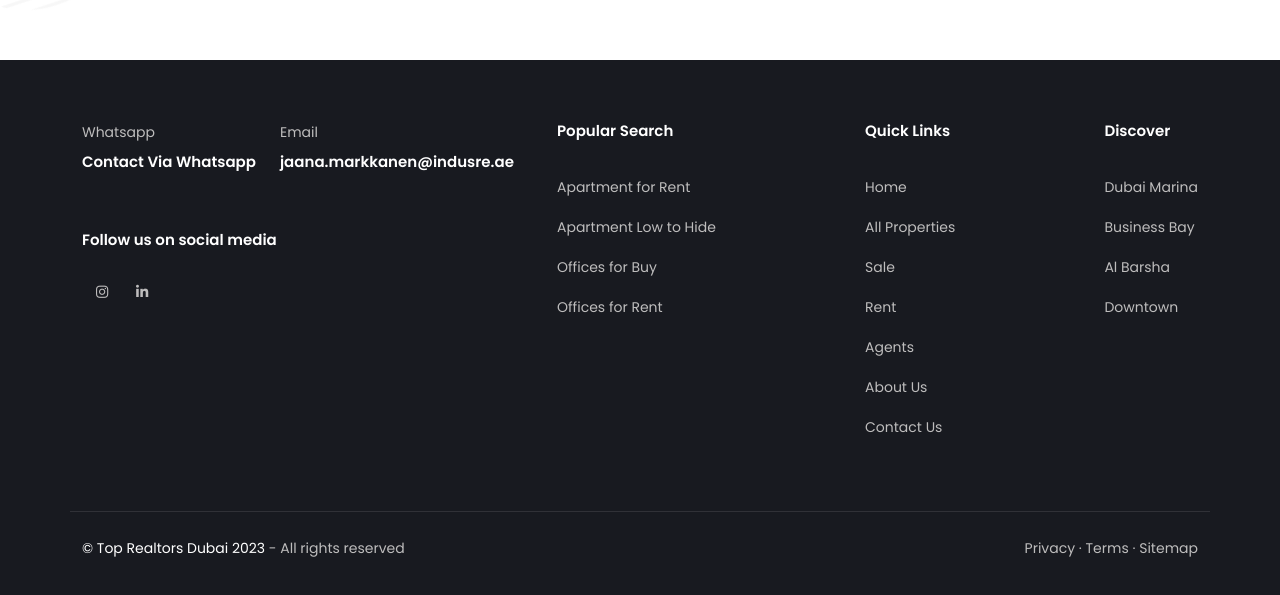
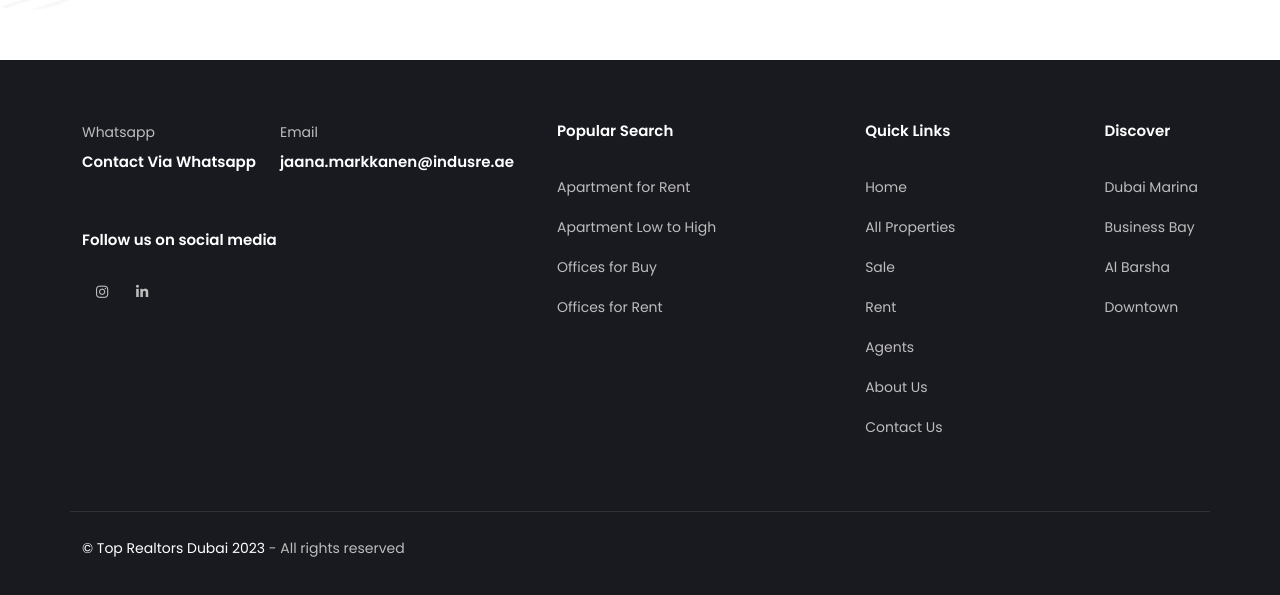
Before and after one commit to indusRealEstate/jaana-web, a Next.js app: page /faq in a window 1280 px wide. Shown: the part 1902-2497 px from the top of the page. Built offline with nearby package versions, Linux system fonts and the light colour scheme.

Commit message:
feat: :art: last commit 12/10/23

```diff
--- a/src/app/home/page.js
+++ b/src/app/home/page.js
@@ -90,7 +90,7 @@ const HomePage = () => {
       {/* End Explore property-city */}
 
       {/* Popular Property */}
-      <section className="pt-0 pb60" style={{marginTop:"3rem;"}}>
+      <section className="pt-0 pb60" style={{marginTop:"3rem"}}>
         <div className="container">
           <FilterProperties />
         </div>
--- a/src/components/common/default-footer/Copyright.js
+++ b/src/components/common/default-footer/Copyright.js
@@ -41,7 +41,7 @@ const Footer = () => {
         </div>
         {/* End .col-sm-6 */}
 
-        <div className="col-sm-6">
+        {/* <div className="col-sm-6">
           <div className="text-center text-lg-end">
             <p className="footer-menu ff-heading text-gray">
               {footerMenuItems.map((item, index) => (
@@ -54,7 +54,7 @@ const Footer = () => {
               ))}
             </p>
           </div>
-        </div>
+        </div> */}
         {/* End .col-sm-6 */}
       </div>
     </div>
--- a/src/components/common/default-footer/MenuWidget.js
+++ b/src/components/common/default-footer/MenuWidget.js
@@ -5,10 +5,10 @@ const MenuWidget = () => {
     {
       title: "Popular Search",
       links: [
-        { label: "Apartment for Rent", href: "#" },
-        { label: "Apartment Low to Hide", href: "#" },
-        { label: "Offices for Buy", href: "#" },
-        { label: "Offices for Rent", href: "#" },
+        { label: "Apartment for Rent", href: "/all-properties" },
+        { label: "Apartment Low to High", href: "/all-properties" },
+        { label: "Offices for Buy", href: "/all-properties" },
+        { label: "Offices for Rent", href: "/all-properties" },
       ],
     },
     {
@@ -26,10 +26,10 @@ const MenuWidget = () => {
     {
       title: "Discover",
       links: [
-        { label: "Dubai Marina", href: "#" },
-        { label: "Business Bay", href: "#" },
-        { label: "Al Barsha", href: "#" },
-        { label: "Downtown", href: "#" },
+        { label: "Dubai Marina", href: "/all-properties" },
+        { label: "Business Bay", href: "/all-properties" },
+        { label: "Al Barsha", href: "/all-properties" },
+        { label: "Downtown", href: "/all-properties" },
       ],
     },
   ];
--- a/src/components/home/FilterProperties.js
+++ b/src/components/home/FilterProperties.js
@@ -49,7 +49,6 @@ const FilterProperties = () => {
 
 
 	}, [loaded, allProperties, selectedTag, filteredListings])
-
 	return (
 		<>
 			<div className='row wow fadeInUp mt-5' data-wow-delay='100ms'>
--- a/src/components/property/agency-single/ListingItems.jsx
+++ b/src/components/property/agency-single/ListingItems.jsx
@@ -30,7 +30,7 @@ export default function ListingItemsContainer({agentProp}) {
                 break;
         }
 
-    }, [currentCategory])
+    }, [currentCategory, agentProp])
 
   return (
 <div className="row align-items-center mt20">
--- a/src/components/property/agent-single/SingleAgentCta.js
+++ b/src/components/property/agent-single/SingleAgentCta.js
@@ -19,7 +19,7 @@ const SingleAgentCta = ({id, allAgents}) => {
     social: [
       // { icon: "fab fa-facebook-f", link: "#" },
       // { icon: "fab fa-twitter", link: "#" },
-      { icon: "fab fa-instagram", link: "https://www.instagram.com/dubairealestate4you/" },
+      { icon: "fab fa-instagram", link: "https://instagram.com/top_dubai_realtor?igshid=OGQ5ZDc2ODk2ZA==" },
       { icon: "fab fa-linkedin-in", link: "https://www.linkedin.com/in/jaana-markkanen-08463717?utm_source=share&utm_campaign=share_via&utm_content=profile&utm_medium=ios_app" },
     ],
   };
@@ -27,8 +27,8 @@ const SingleAgentCta = ({id, allAgents}) => {
   return (
 
     <>
-    {allAgents.map((listing) => (
-      <div className="agent-single d-sm-flex align-items-center">
+    {allAgents.map((listing, index) => (
+      <div className="agent-single d-sm-flex align-items-center" key={index}>
         <div className="single-img mb30-sm">
           <Image
             width={172}
```
Also changed, not shown: src/components/home/ApartmentTypes.js (+6 -6 lines).
